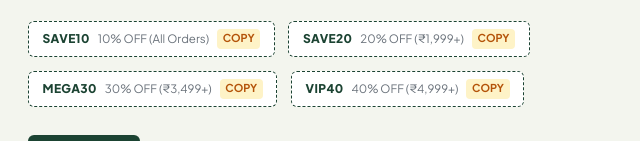
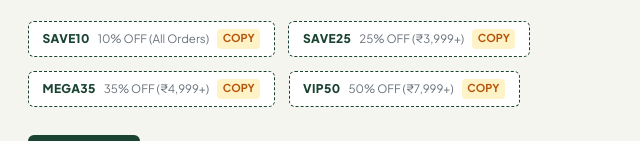
Before and after one commit to sanjith-Y/smartshop, a plain HTML site: page index.html in a window 1280 px wide. Shown: the part 2659-2800 px from the top of the page, 57-697 px from the left. Drawn offline with Linux system fonts and the light colour scheme.

Commit message:
Update coupon tiers to 10%, 25% (₹3,999+), 35% (₹4,999+), and 50% (₹7,999+) across catalog and cart

```diff
--- a/index.html
+++ b/index.html
@@ -29,8 +29,8 @@
             d="M9.049 2.927c.3-.921 1.603-.921 1.902 0l1.07 3.292a1 1 0 00.95.69h3.462c.969 0 1.371 1.24.588 1.81l-2.8 2.034a1 1 0 00-.364 1.118l1.07 3.292c.3.921-.755 1.688-1.54 1.118l-2.8-2.034a1 1 0 00-1.175 0l-2.8 2.034c-.784.57-1.838-.197-1.539-1.118l1.07-3.292a1 1 0 00-.364-1.118L2.98 8.72c-.783-.57-.38-1.81.588-1.81h3.461a1 1 0 00.951-.69l1.07-3.292z" />
         </svg>
         Free delivery on orders above ₹1,499 &bull; Tiered Coupons: <strong class="badge-code">SAVE10</strong> (10%)
-        &bull; <strong class="badge-code">SAVE25</strong> (25%) &bull; <strong class="badge-code">MEGA35</strong> (35%)
-        &bull; <strong class="badge-code">VIP50</strong> (50% OFF)
+        &bull; <strong class="badge-code">SAVE25</strong> (25% on ₹3,999+) &bull; <strong class="badge-code">MEGA35</strong> (35% on ₹4,999+)
+        &bull; <strong class="badge-code">VIP50</strong> (50% OFF on ₹7,999+)
       </span>
       <button class="announcement-dismiss" id="dismissAnnouncementBtn" title="Dismiss"
         aria-label="Dismiss banner">&times;</button>
@@ -421,21 +421,21 @@
                   <span class="coupon-chip-label">10% OFF (All Orders)</span>
                   <span class="coupon-chip-copy">Copy</span>
                 </div>
-                <div class="coupon-chip" onclick="window.ShopSmartApp.copyCoupon('SAVE20')"
+                <div class="coupon-chip" onclick="window.ShopSmartApp.copyCoupon('SAVE25')"
                   title="Click to copy SAVE25">
-                  <span class="coupon-chip-code">SAVE20</span>
-                  <span class="coupon-chip-label">20% OFF (₹1,999+)</span>
+                  <span class="coupon-chip-code">SAVE25</span>
+                  <span class="coupon-chip-label">25% OFF (₹3,999+)</span>
                   <span class="coupon-chip-copy">Copy</span>
                 </div>
-                <div class="coupon-chip" onclick="window.ShopSmartApp.copyCoupon('MEGA30')"
+                <div class="coupon-chip" onclick="window.ShopSmartApp.copyCoupon('MEGA35')"
                   title="Click to copy MEGA35">
-                  <span class="coupon-chip-code">MEGA30</span>
-                  <span class="coupon-chip-label">30% OFF (₹3,499+)</span>
+                  <span class="coupon-chip-code">MEGA35</span>
+                  <span class="coupon-chip-label">35% OFF (₹4,999+)</span>
                   <span class="coupon-chip-copy">Copy</span>
                 </div>
-                <div class="coupon-chip" onclick="window.ShopSmartApp.copyCoupon('VIP40')" title="Click to copy VIP50">
-                  <span class="coupon-chip-code">VIP40</span>
-                  <span class="coupon-chip-label">40% OFF (₹4,999+)</span>
+                <div class="coupon-chip" onclick="window.ShopSmartApp.copyCoupon('VIP50')" title="Click to copy VIP50">
+                  <span class="coupon-chip-code">VIP50</span>
+                  <span class="coupon-chip-label">50% OFF (₹7,999+)</span>
                   <span class="coupon-chip-copy">Copy</span>
                 </div>
               </div>
@@ -749,10 +749,10 @@
                   <span class="hint-title">Available Offers (Click to Apply):</span>
                   <div class="hint-chips">
                     <button type="button" class="code-btn" data-coupon="SAVE10">SAVE10 (10% off)</button>
-                    <button type="button" class="code-btn" data-coupon="SAVE25">SAVE25 (25% off on ₹1,999+)</button>
-                    <button type="button" class="code-btn" data-coupon="MEGA35">MEGA35 (35% off on ₹3,499+)</button>
-                    <button type="button" class="code-btn" data-coupon="VIP50">VIP50 (50% off on ₹4,999+)</button>
-                    <button type="button" class="code-btn" data-coupon="WELCOME50">WELCOME50 (₹50 off)</button>
+                    <button type="button" class="code-btn" data-coupon="SAVE25">SAVE25 (25% off on ₹3,999+)</button>
+                    <button type="button" class="code-btn" data-coupon="MEGA35">MEGA35 (35% off on ₹4,999+)</button>
+                    <button type="button" class="code-btn" data-coupon="VIP50">VIP50 (50% off on ₹7,999+)</button>
+                    <button type="button" class="code-btn" data-coupon="WELCOME50">WELCOME50 (₹50 off on ₹999+)</button>
                   </div>
                 </div>
               </div>
```
Also changed, not shown: script.js.
